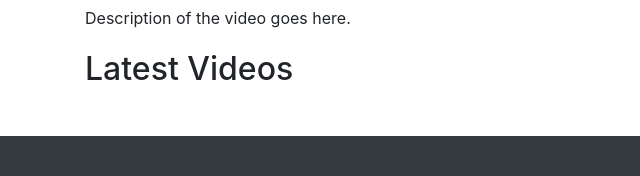
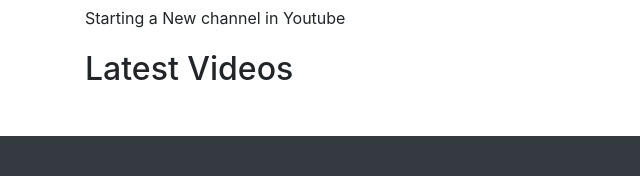
Before and after one commit to Tharvesh588/CipherVenom_Recreated, a plain HTML site: page index.html in a window 1280 px wide. Shown: the part 586-762 px from the top of the page, 0-640 px from the left. Drawn offline with nearby package versions, Linux system fonts and the light colour scheme.

Commit message:
add description

```diff
--- a/index.html
+++ b/index.html
@@ -50,7 +50,7 @@
 			<h2>Introduction </h2>
 			<div class="video">
 			  <iframe width="450" height="225" src="https://www.youtube.com/embed/3SyHScC96Ws?si=vGtCX82WFiYHPtY6" frameborder="0"></iframe>
-			  <p>Description of the video goes here.</p>
+			  <p>Starting a New channel in Youtube</p>
 			</div>
 			<h2>Latest Videos</h2>
 			<div class="video-list">
```
